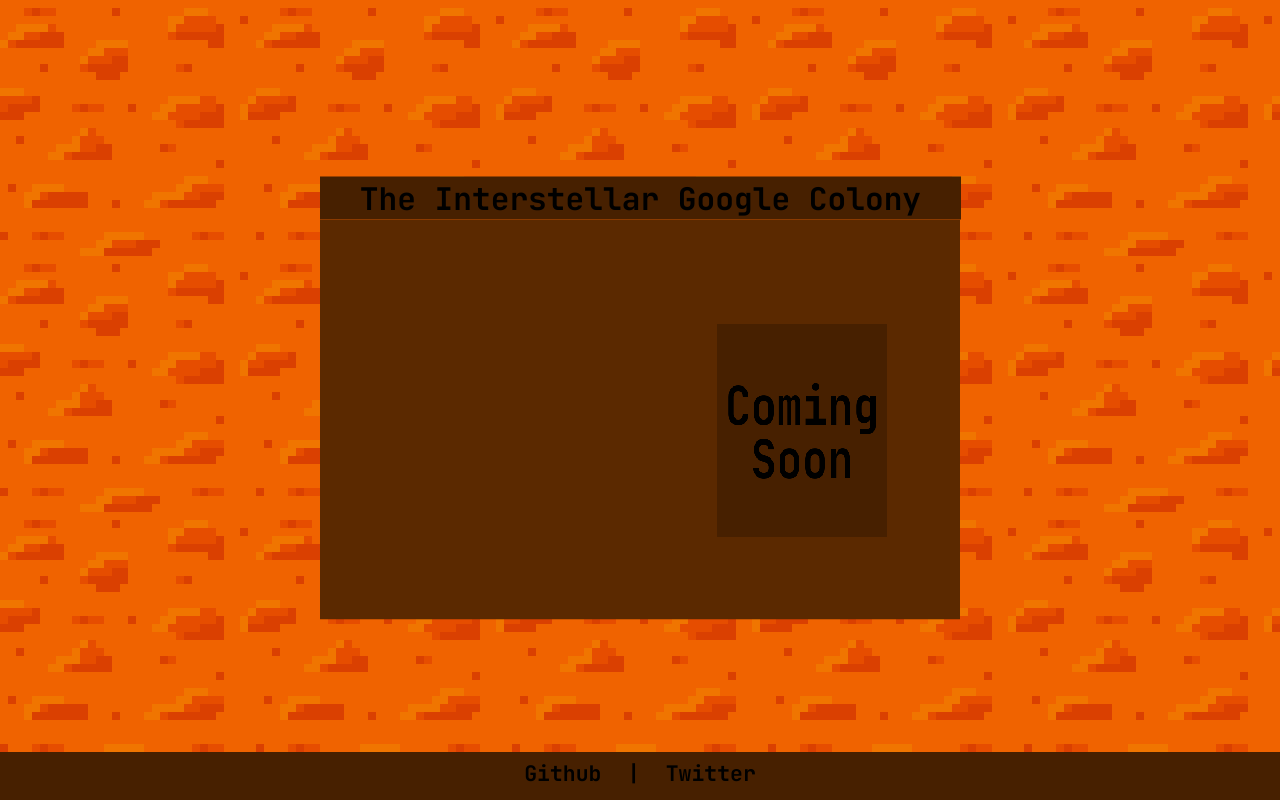
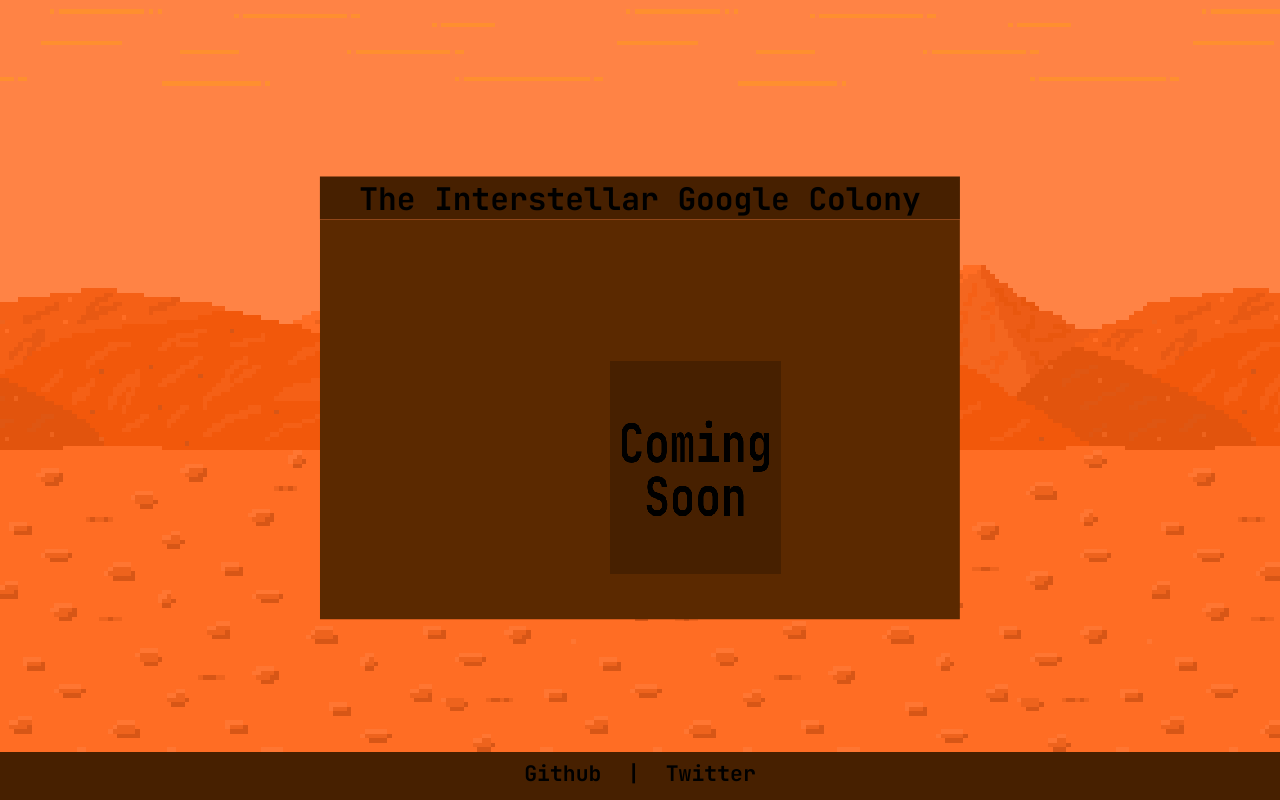
Before and after one commit to InventBoss/Futurez.net_TEMP, a Vue app: page / in a window 1280 px wide. Built offline with nearby package versions, Linux system fonts and the light colour scheme.

Commit message:
cool background pog

```diff
--- a/src/App.vue
+++ b/src/App.vue
@@ -50,8 +50,8 @@
 <style>
 #app {
   height: 100vh;
-  background-image: url(../src/assets/MarsBackgroundTemp.png);
-  background-size: 20%;
+  background-image: url(../src/assets/MarsBackground.png);
+  background-size: 45%;
   -ms-interpolation-mode: nearest-neighbor;
   image-rendering: pixelated;
 }
--- a/src/components/GameTitle.vue
+++ b/src/components/GameTitle.vue
@@ -6,8 +6,8 @@
     class="title"
     ref="gameTitle"
     style="
-      width: 99.5%;
       outline: none;
+      width: 49.7vw;
       border: 0;
       background-color: #472000;
       text-align: center;
--- a/src/js/game.js
+++ b/src/js/game.js
@@ -29,7 +29,6 @@
       directionX = -1;
       directionY = 1;
     }
-    console.log(`x: ${directionX}, y: ${directionY}`);
 
     const drawBox = () => {
       ctx.beginPath();
@@ -75,6 +74,6 @@
         directionY = -directionY;
       }
     };
-    setInterval(draw, 100);
+    setInterval(draw, 75);
   },
 };
--- a/src/pages/updates/App.vue
+++ b/src/pages/updates/App.vue
@@ -17,7 +17,7 @@
 #app {
   font-family: JetbrainsMono;
   height: 100vh;
-  background-image: url(../../assets/MarsBackgroundTemp.png);
+  background-image: url(../../assets/MarsBackground.png);
   background-size: 20%;
   -ms-interpolation-mode: nearest-neighbor;
   image-rendering: pixelated;
```
Also changed, not shown: src/assets/MarsBackground.png, src/assets/MarsBackgroundTemp.png (deleted).
